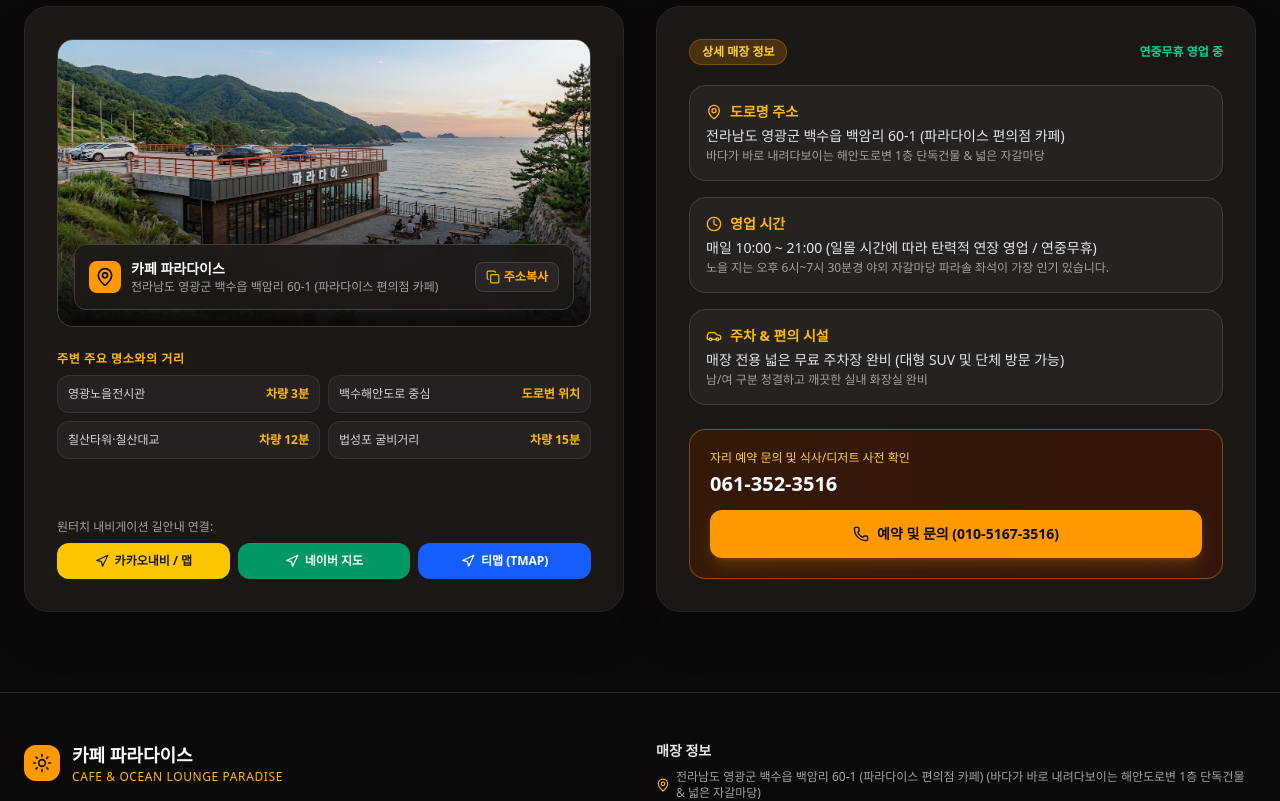
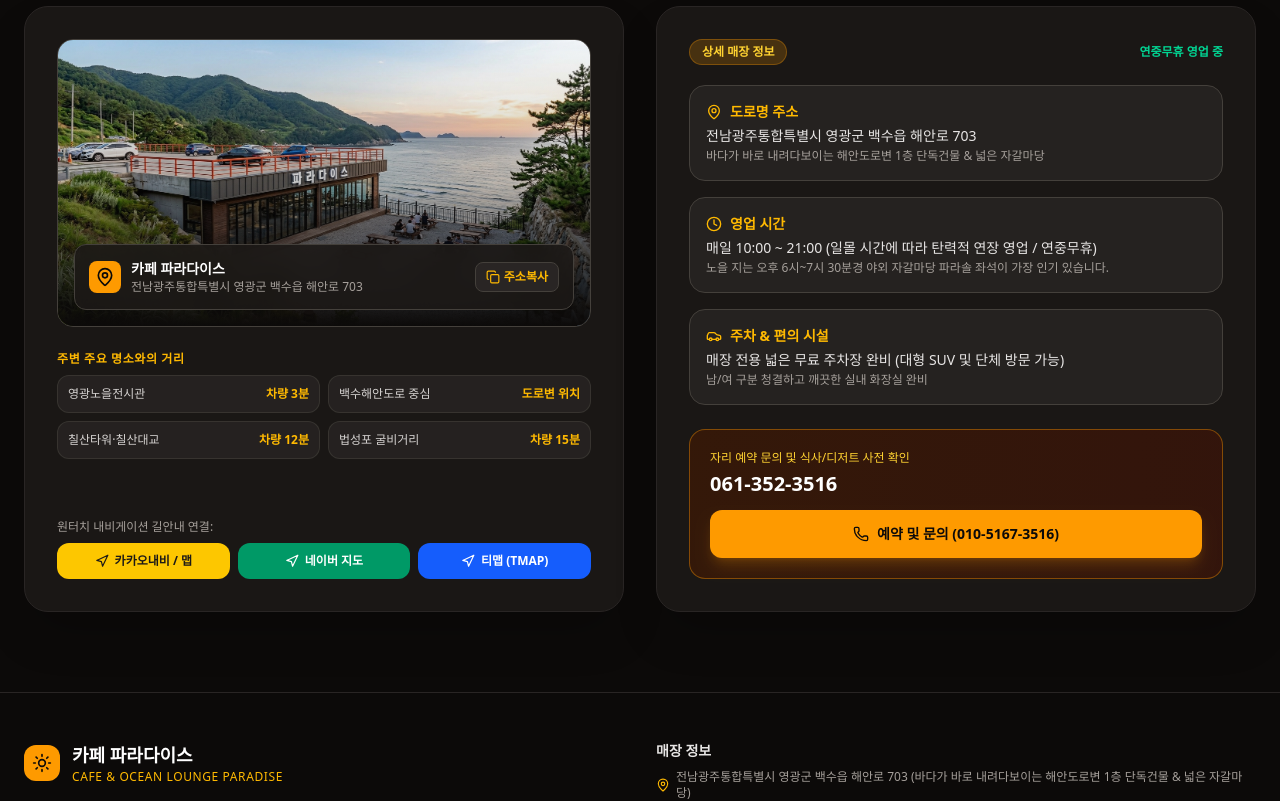
Before and after one commit to smilej25n/paradisecafe, a React (Vite) app: page / in a window 1280 px wide. Shown: the part 9880-10681 px from the top of the page. Built offline with nearby package versions, Linux system fonts and the light colour scheme; a web font is replaced by a local one.

Commit message:
feat(location): update address and refine TMAP navigation
Update the store address to the new location and improve TMAP integration by automatically copying the address to the clipboard and streamlining navigation link behavior.

```diff
--- a/src/components/LocationSection.tsx
+++ b/src/components/LocationSection.tsx
@@ -23,30 +23,29 @@ export const LocationSection: React.FC = () => {
     setTimeout(() => setCopied(false), 2500);
   };
 
-  const exactAddress = '전라남도 영광군 백수읍 백암리 60-1';
-  const fullDestination = '전라남도 영광군 백수읍 백암리 60-1 (파라다이스 편의점 카페)';
+  const exactAddress = '전남광주통합특별시 영광군 백수읍 해안로 703';
+  const fullDestination = '전남광주통합특별시 영광군 백수읍 해안로 703 (카페 파라다이스)';
   const encodedAddress = encodeURIComponent(exactAddress);
 
   const handleTmapClick = (e: React.MouseEvent<HTMLAnchorElement>) => {
-    e.preventDefault();
+    // Automatically copy address for convenience
+    navigator.clipboard?.writeText(exactAddress);
+
     const userAgent = navigator.userAgent || '';
     const isAndroid = /Android/i.test(userAgent);
     const isIOS = /iPhone|iPad|iPod/i.test(userAgent);
-    const isMobile = isAndroid || isIOS;
 
     if (isAndroid) {
+      e.preventDefault();
       // Android Intent for TMAP app
-      window.location.href = `intent://search?name=${encodeURIComponent(exactAddress)}#Intent;scheme=tmap;package=com.skt.tmap.ku;end`;
+      window.location.href = `intent://search?name=${encodedAddress}#Intent;scheme=tmap;package=com.skt.tmap.ku;end`;
     } else if (isIOS) {
+      e.preventDefault();
       // iOS URL scheme for TMAP app
-      window.location.href = `tmap://search?name=${encodeURIComponent(exactAddress)}`;
-      setTimeout(() => {
-        // If not installed on iOS, redirect to App Store
-        window.location.href = 'https://apps.apple.com/kr/app/id431589174';
-      }, 1500);
+      window.location.href = `tmap://search?name=${encodedAddress}`;
     } else {
-      // Desktop / PC environment: open web map search
-      window.open(`https://map.kakao.com/link/search/${encodedAddress}`, '_blank');
+      // Desktop / Web environment: Direct TMAP protocol trigger
+      window.location.href = `tmap://search?name=${encodedAddress}`;
     }
   };
 
@@ -66,7 +65,7 @@ export const LocationSection: React.FC = () => {
     {
       id: 'tmap-nav-btn',
       name: '티맵 (TMAP)',
-      url: `https://map.kakao.com/link/search/${encodedAddress}`,
+      url: `tmap://search?name=${encodedAddress}`,
       onClick: handleTmapClick,
       color: 'bg-blue-600 text-white hover:bg-blue-500',
     },
--- a/src/data/cafeData.ts
+++ b/src/data/cafeData.ts
@@ -17,7 +17,7 @@ export const STORE_INFO: StoreInfo = {
   name: '카페 파라다이스',
   subName: 'CAFE & OCEAN LOUNGE PARADISE',
   phone: '061-352-3516', // Yeonggwang area code 061
-  address: '전라남도 영광군 백수읍 백암리 60-1 (파라다이스 편의점 카페)',
+  address: '전남광주통합특별시 영광군 백수읍 해안로 703',
   addressDetail: '바다가 바로 내려다보이는 해안도로변 1층 단독건물 & 넓은 자갈마당',
   operatingHours: '매일 10:00 ~ 21:00 (일몰 시간에 따라 탄력적 연장 영업 / 연중무휴)',
   parkingInfo: '매장 전용 넓은 무료 주차장 완비 (대형 SUV 및 단체 방문 가능)',
```
